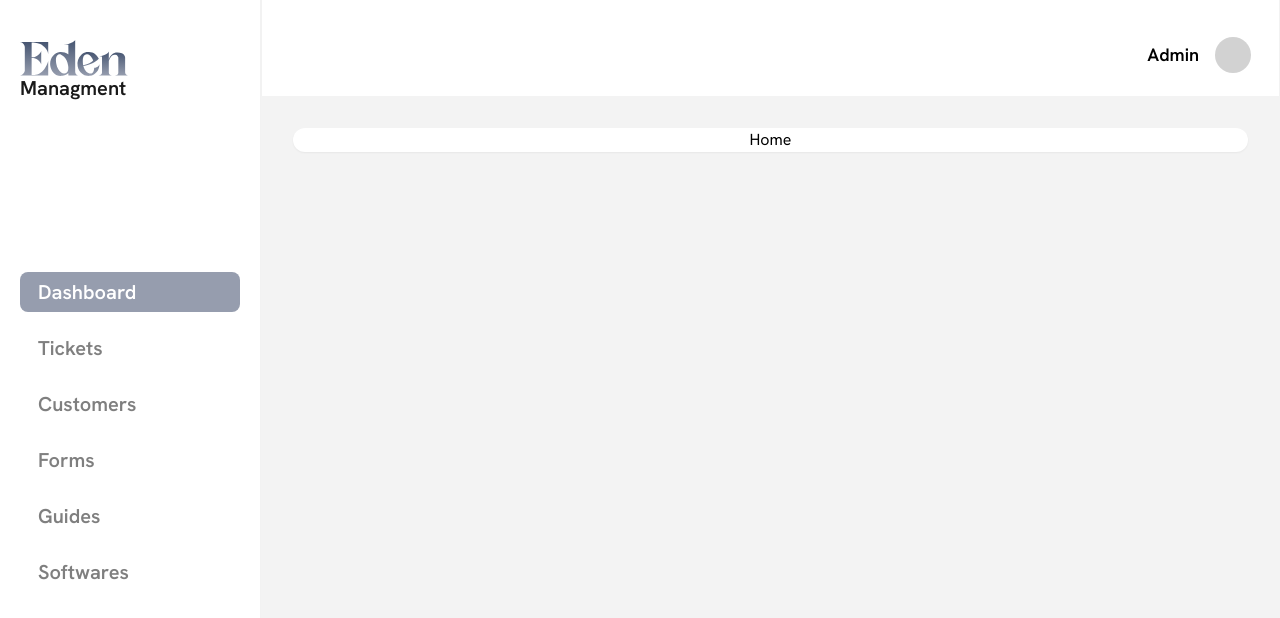
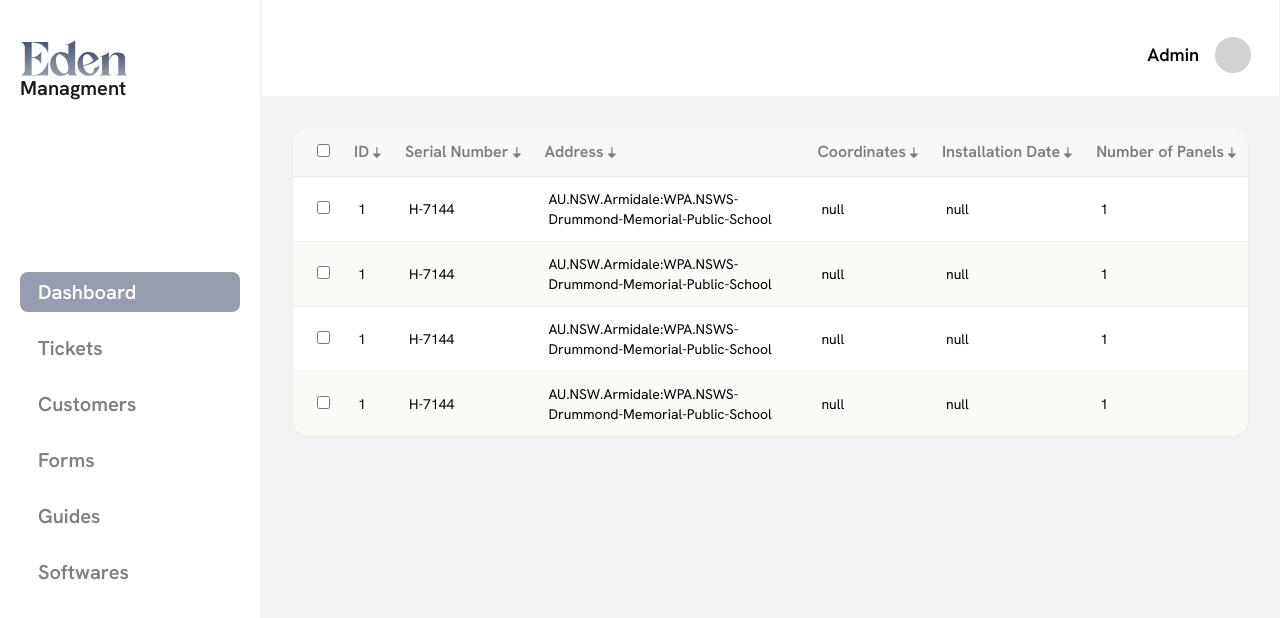
Before and after one commit to Syed-Haider-Shah/Thermite, a Next.js app: page / in a window 1280 px wide. Shown: the top 618 px of the page. Built offline with nearby package versions, Linux system fonts and the light colour scheme.

Commit message:
added customer page in home

```diff
--- a/src/app/page.tsx
+++ b/src/app/page.tsx
@@ -1,5 +1,73 @@
-const Home = () => {
-  return <div>Home</div>
+import { Table } from '@/components'
+
+const cols = [
+  {
+    field: 'id',
+    name: 'ID'
+  },
+  {
+    field: 'Serial Number',
+    name: 'Serial Number'
+  },
+  {
+    field: 'Address',
+    name: 'Address'
+  },
+  {
+    field: 'Coordinates',
+    name: 'Coordinates'
+  },
+  {
+    field: 'Installation Date',
+    name: 'Installation Date'
+  },
+  {
+    field: 'Number of Panels',
+    name: 'Number of Panels'
+  }
+]
+
+const rows = [
+  {
+    id: '1',
+    'Serial Number': 'H-7144',
+    Address: 'AU.NSW.Armidale:WPA.NSWS-Drummond-Memorial-Public-School',
+    Coordinates: 'null',
+    'Installation Date': 'null',
+    'Number of Panels': '1'
+  },
+  {
+    id: '1',
+    'Serial Number': 'H-7144',
+    Address: 'AU.NSW.Armidale:WPA.NSWS-Drummond-Memorial-Public-School',
+    Coordinates: 'null',
+    'Installation Date': 'null',
+    'Number of Panels': '1'
+  },
+  {
+    id: '1',
+    'Serial Number': 'H-7144',
+    Address: 'AU.NSW.Armidale:WPA.NSWS-Drummond-Memorial-Public-School',
+    Coordinates: 'null',
+    'Installation Date': 'null',
+    'Number of Panels': '1'
+  },
+  {
+    id: '1',
+    'Serial Number': 'H-7144',
+    Address: 'AU.NSW.Armidale:WPA.NSWS-Drummond-Memorial-Public-School',
+    Coordinates: 'null',
+    'Installation Date': 'null',
+    'Number of Panels': '1'
+  }
+]
+
+const Home = ({
+  searchParams
+}: {
+  searchParams?: { [key: string]: string | undefined }
+}) => {
+  return <Table cols={cols} rows={rows} searchParams={searchParams} />
 }
 
 export default Home
--- a/src/components/Table/index.tsx
+++ b/src/components/Table/index.tsx
@@ -1,5 +1,4 @@
 import Link from 'next/link'
-import { useSearchParams } from 'next/navigation'
 
 import { FC, ReactNode } from 'react'
 
@@ -7,12 +6,16 @@ import { DownArrowIcon } from '@/components'
 
 type ISortableColumn = {
   field: string
+  searchParams?: { [key: string]: string | undefined }
   children: ReactNode
 }
 
-const SortableColumn: FC<ISortableColumn> = ({ field, children }) => {
-  const searchParams = useSearchParams()
-  const [sortField, asc] = searchParams.get('sort')?.split(':') ?? []
+const SortableColumn: FC<ISortableColumn> = ({
+  field,
+  searchParams,
+  children
+}) => {
+  const [sortField, asc] = searchParams?.sort?.split(':') ?? []
   let newSort = ''
 
   if (sortField !== field) {
@@ -45,14 +48,14 @@ const SortableColumn: FC<ISortableColumn> = ({ field, children }) => {
 
 type ITable = {
   rows: { id: string; [key: string]: string }[]
-  fields: { field: string; name: string }[]
-  onRowSelect: (row: { id: string; [key: string]: string }) => void
+  cols: { field: string; name: string }[]
+  searchParams?: { [key: string]: string | undefined }
 }
 
-const TableComponent: FC<ITable> = ({ rows, fields, onRowSelect }) => {
+const TableComponent: FC<ITable> = ({ rows, cols, searchParams }) => {
   return (
-    <div className="overflow-hidden rounded-lg ring-1 ring-black ring-opacity-5">
-      <table className="min-w-full divide-y divide-gray-300">
+    <div className="w-full overflow-hidden rounded-lg ring-1 ring-black ring-opacity-5">
+      <table className="divide-gray-300 min-w-full divide-y">
         <thead className="bg-gray-50">
           <tr className="bg-lightGray">
             <th
@@ -61,25 +64,28 @@ const TableComponent: FC<ITable> = ({ rows, fields, onRowSelect }) => {
             >
               <input title="checkbox" type="checkbox" defaultValue={0} />
             </th>
-            {fields.map((val) => (
-              <SortableColumn key={val.field} field={val.field}>
+            {cols.map((val) => (
+              <SortableColumn
+                searchParams={searchParams}
+                key={val.field}
+                field={val.field}
+              >
                 {val.name}
               </SortableColumn>
             ))}
           </tr>
         </thead>
-        <tbody className="divide-y divide-gray-200 bg-white">
+        <tbody className="divide-gray-200 divide-y bg-white">
           {rows.map((data) => (
             <tr
               key={data.id}
-              onClick={() => onRowSelect(data)}
-              className="even:bg-golden/20 cursor-pointer border-y border-black/5 transition-colors hover:bg-black/5"
+              className="cursor-pointer border-y border-black/5 transition-colors even:bg-golden/20 hover:bg-black/5"
             >
-              <td className="whitespace-nowrap py-3 pl-4 pr-3 text-sm font-medium text-gray-900 sm:pl-6">
+              <td className="text-gray-900 whitespace-nowrap py-3 pl-4 pr-3 text-sm font-medium sm:pl-6">
                 <input title="checkbox" type="checkbox" defaultValue={0} />
               </td>
-              {fields.map(({ field }) => (
-                <td className="py-3 pl-4 text-sm text-gray-500" key={field}>
+              {cols.map(({ field }) => (
+                <td className="text-gray-500 py-3 pl-4 text-sm" key={field}>
                   {data[field]}
                 </td>
               ))}
```
Also changed, not shown: src/services/supabase.ts (+6 -4 lines), src/types/supabase.ts (added, +101 -0 lines), 1 other file (tests, documents, lock files or other folders).
